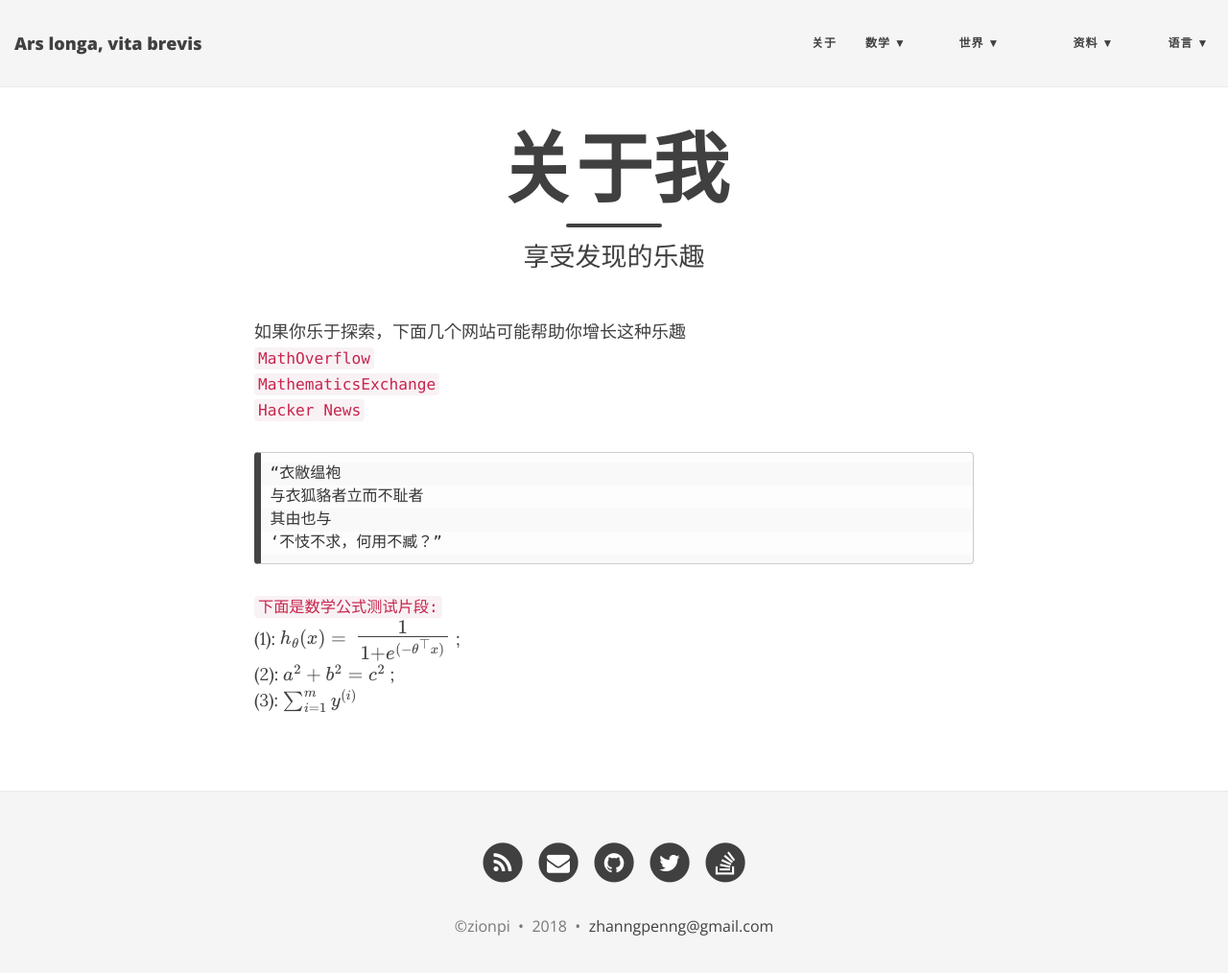
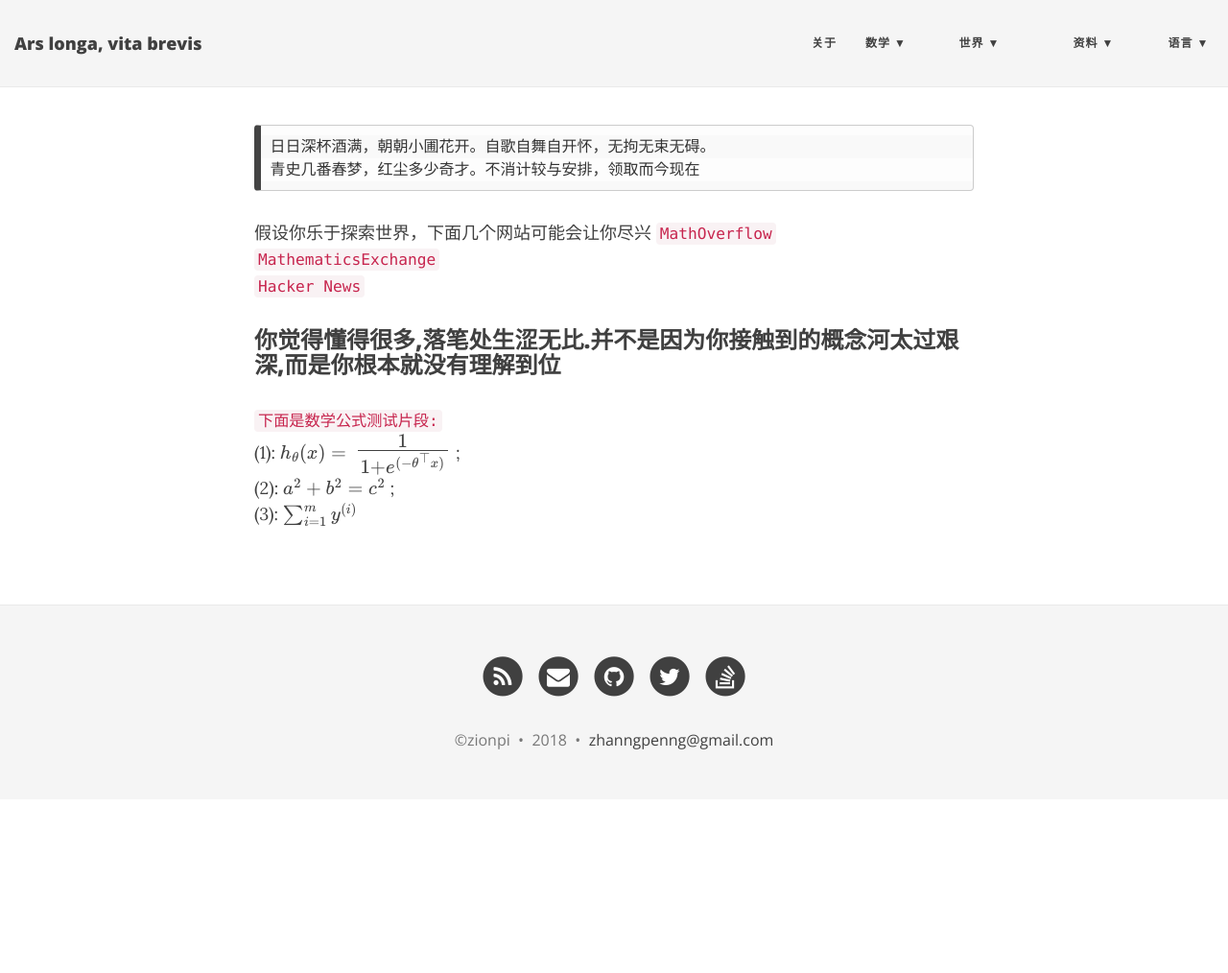
Before and after one commit to ZionPi/zionpi.github.io, a Jekyll site: the page built from about.md, in a window 1280 px wide and 1027 px high. Shown: the top 1014 px of the window at 96% size. Built offline with Jekyll 4.4.1, drawn with Linux system fonts in a browser that asks for light colours; nearby versions of some CDN libraries; formulas are drawn with MathJax 3.

Commit message:
Update about.md

````diff
--- a/about.md
+++ b/about.md
@@ -1,22 +1,18 @@
 ---
 layout: page
-title: 关于我
-subtitle: 享受发现的乐趣
 ---
+```
+日日深杯酒满，朝朝小圃花开。自歌自舞自开怀，无拘无束无碍。
+青史几番春梦，红尘多少奇才。不消计较与安排，领取而今现在
+```
 
-
- 如果你乐于探索，下面几个网站可能帮助你增长这种乐趣
+ 假设你乐于探索世界，下面几个网站可能会让你尽兴
 [`MathOverflow`](https://mathoverflow.net/)
 [`MathematicsExchange`](https://math.stackexchange.com/)
 [`Hacker News`](https://news.ycombinator.com/)
 
+### 你觉得懂得很多,落笔处生涩无比.并不是因为你接触到的概念河太过艰深,而是你根本就没有理解到位
 
-```
-“衣敝缊袍
-与衣狐貉者立而不耻者
-其由也与
-‘不忮不求，何用不臧？”
-```
 
  `下面是数学公式测试片段:`
  (1): $h_\theta(x) = \Large\frac{1}{1 + \mathcal{e}^{(-\theta^\top x)}}$ ; <br/>
````
